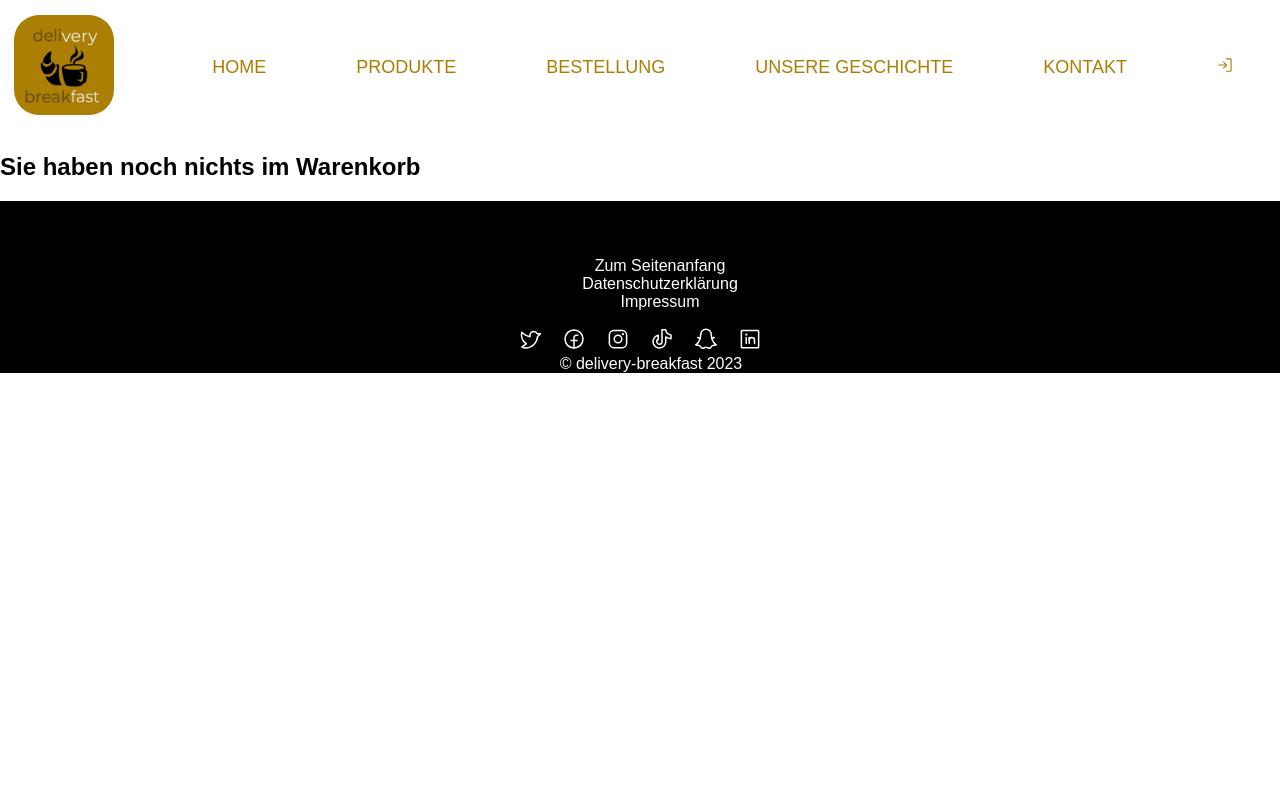
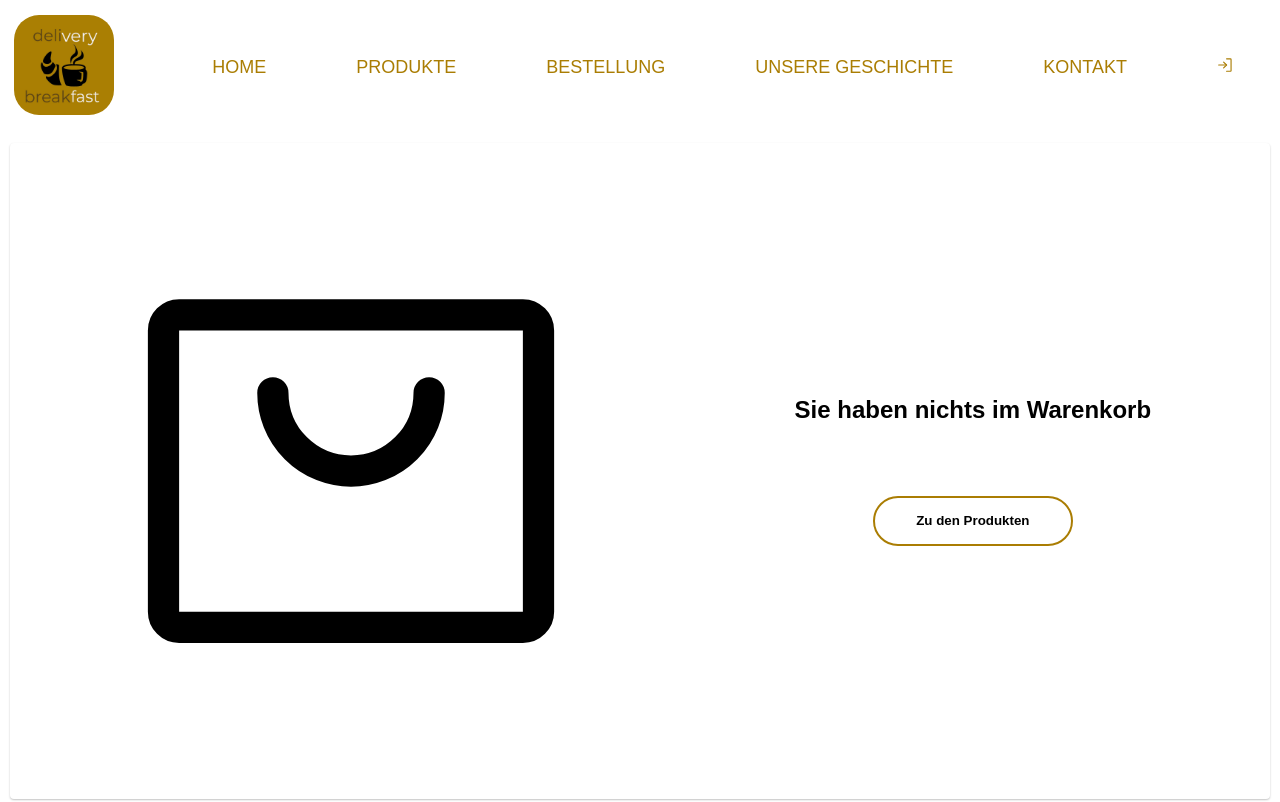
Before and after one commit to 2204Simon/Website-dynamisch, a React (Create React App) app in the folder my-app/: page /Bestellung in a window 1280 px wide. Shown: the top 802 px of the page. Built offline with nearby package versions, Linux system fonts and the light colour scheme.

Commit message:
Optimize NoOrder

```diff
--- a/my-app/src/pages/bestellung/Bestellung.tsx
+++ b/my-app/src/pages/bestellung/Bestellung.tsx
@@ -3,9 +3,14 @@ import SideBarBuy from "./SideBarBuy";
 import {
   WarenkorbWrapper,
   BestellungsWrapper,
+  NoOrderContainer,
+  NoOrderTextWrapper,
+  NoOrderShoppingBag,
 } from "./stylesBestellung/Bestellung.styles";
 import { CartArray, removeItemFromCart } from "../produkte/ShoppingCard";
 import React from "react";
+import { Button } from "../general/button.styles";
+import { ShoppingBag } from "phosphor-react";
 
 function WarenkorbSeite(): JSX.Element {
   const [sumPrice, setSumPrice] = React.useState(0);
@@ -30,7 +35,13 @@ function WarenkorbSeite(): JSX.Element {
   };
 
   return CartArray.length === 0 ? (
-    <h2 style={{ color: "black" }}>Sie haben noch nichts im Warenkorb</h2>
+    <NoOrderContainer>
+      <NoOrderTextWrapper>
+        <h2 style={{ color: "black" }}>Sie haben nichts im Warenkorb</h2>
+        <Button className="white-orange black-color">Zu den Produkten</Button>
+      </NoOrderTextWrapper>
+      <NoOrderShoppingBag />
+    </NoOrderContainer>
   ) : (
     <WarenkorbWrapper>
       <BestellungsWrapper>
--- a/my-app/src/pages/bestellung/stylesBestellung/Bestellung.styles.ts
+++ b/my-app/src/pages/bestellung/stylesBestellung/Bestellung.styles.ts
@@ -1,5 +1,6 @@
 import styled from "styled-components";
 import { mediaQueries, colors } from "../../general/constants";
+import { ShoppingBag } from "phosphor-react";
 
 export const WarenkorbWrapper = styled.div`
   display: flex;
@@ -37,3 +38,45 @@ export const BestellungsWrapper = styled.div`
     height: auto;
   }
 `;
+
+export const NoOrderContainer = styled.div`
+  color: ${colors.black};
+  min-height: 80vh;
+  display: flex;
+  flex-direction: row-reverse;
+  justify-content: space-around;
+  padding: 0.5rem;
+  margin: 10px;
+  background-color: ${colors.white};
+  align-items: center;
+  border-radius: 4px;
+  box-shadow: 0 1px 2px rgba(0, 0, 0, 0.24);
+  @media (max-width: ${mediaQueries.large}) {
+    flex-direction: column;
+    align-items: center;
+  }
+`;
+
+export const NoOrderTextWrapper = styled.div`
+  color: ${colors.black};
+  display: flex;
+  gap: 2rem;
+  flex-direction: column;
+  padding: 0.5rem;
+  margin: 20px;
+  background-color: ${colors.white};
+  align-items: center;
+  align-content: center;
+  @media (max-width: ${mediaQueries.large}) {
+    flex-direction: column;
+    align-items: center;
+  }
+`;
+export const NoOrderShoppingBag = styled(ShoppingBag)`
+  width: 500px;
+  height: 500px;
+  @media (max-width: ${mediaQueries.small}) {
+    width: 300px;
+    height: 300px;
+  }
+`;
```
